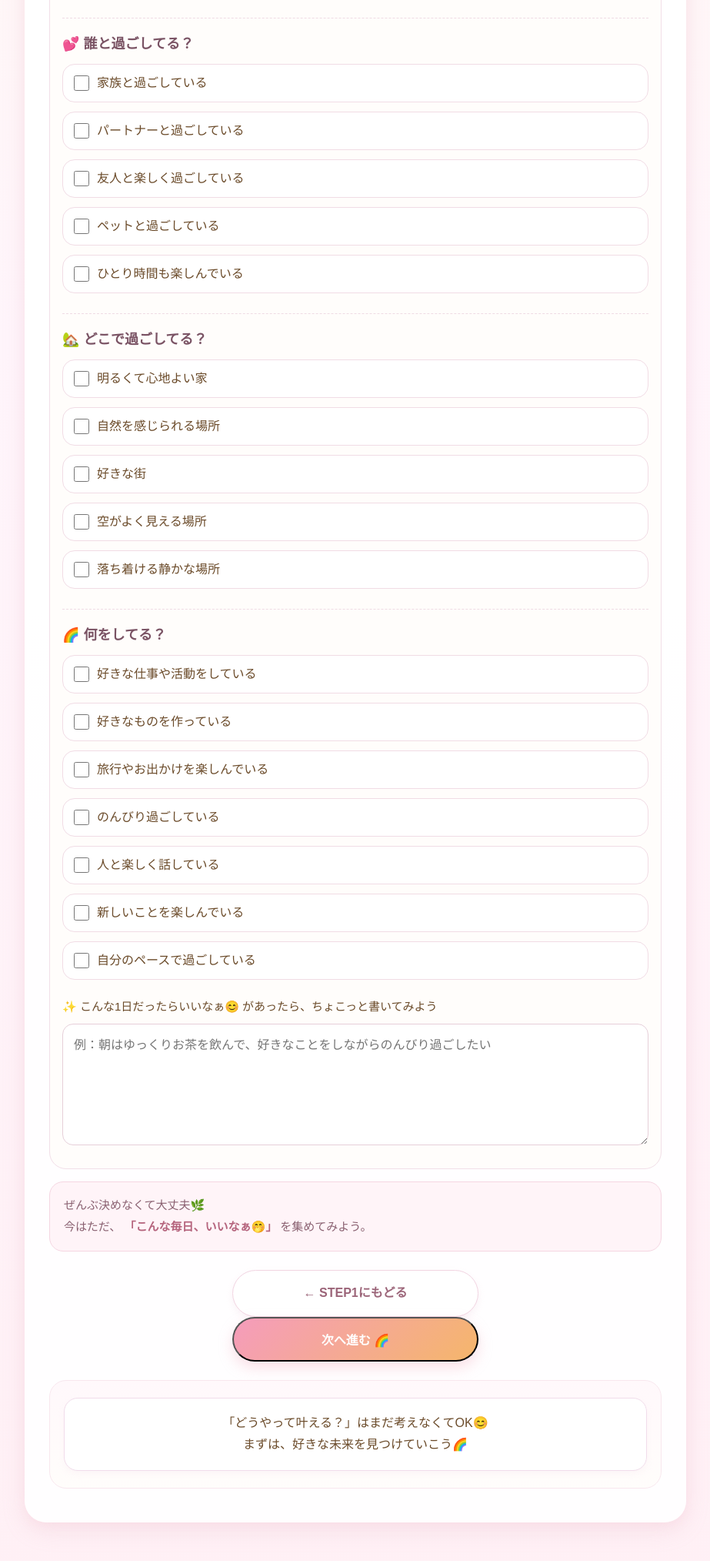
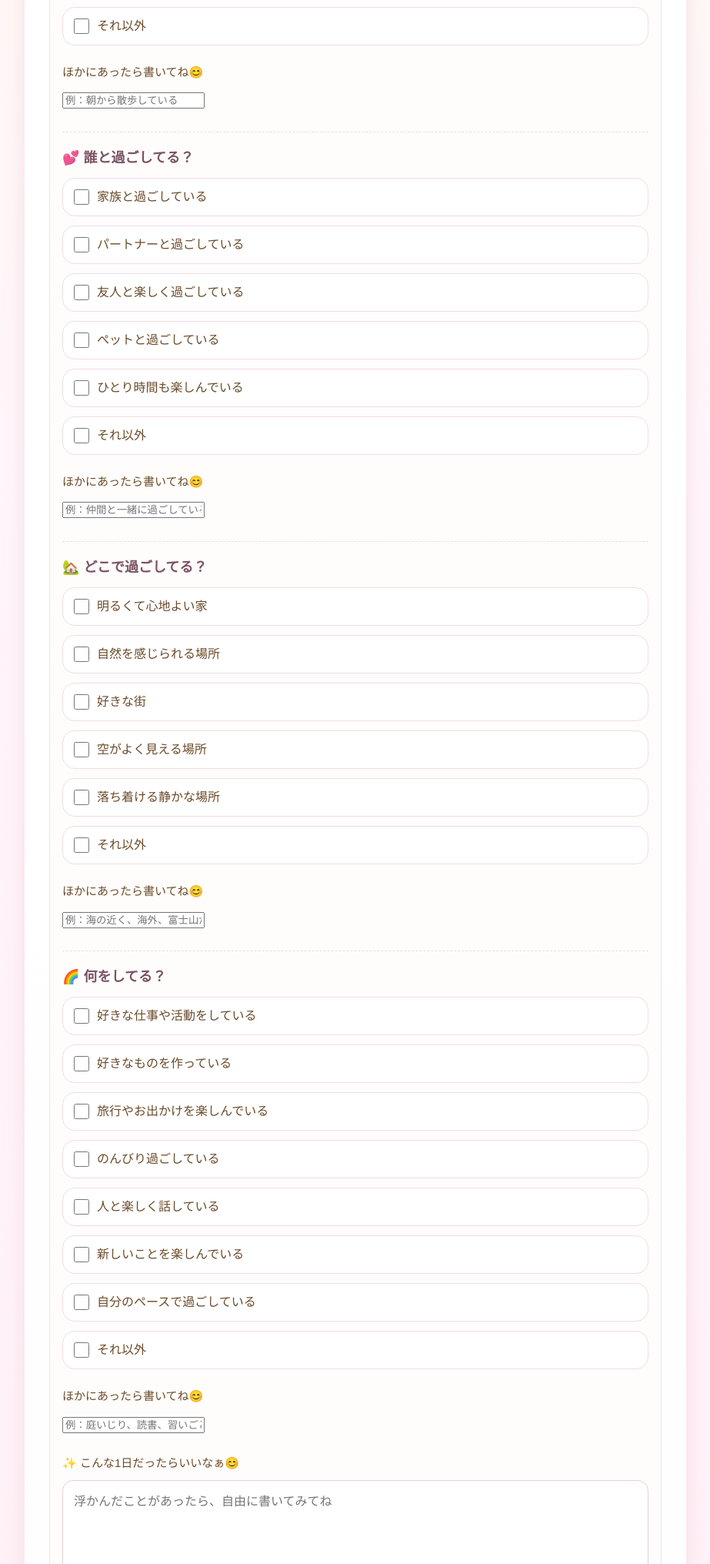
Before and after one commit to Chappy-Sally/chappy-sally-mirai, a plain HTML site: page step2.html in a window 1280 px wide. Shown: the part 768-2800 px from the top of the page at 77% size, without its empty margins (178-1101 px from the left). Drawn offline with Linux system fonts and the light colour scheme.

Commit message:
Update step2.html

```diff
--- a/step2.html
+++ b/step2.html
@@ -115,6 +115,27 @@
                 <span>バタバタせずのんびりしている</span>
               </label>
 
+              <label class="choice-item">
+                <input
+                  type="checkbox"
+                  name="morning"
+                  value="それ以外"
+                >
+                <span>それ以外</span>
+              </label>
+
+            </div>
+
+            <div class="other-box small-other-box">
+              <label for="morningOther">
+                ほかにあったら書いてね😊
+              </label>
+
+              <input
+                type="text"
+                id="morningOther"
+                placeholder="例：朝から散歩している"
+              >
             </div>
 
           </div>
@@ -174,6 +195,27 @@
                 <span>ひとり時間も楽しんでいる</span>
               </label>
 
+              <label class="choice-item">
+                <input
+                  type="checkbox"
+                  name="withWho"
+                  value="それ以外"
+                >
+                <span>それ以外</span>
+              </label>
+
+            </div>
+
+            <div class="other-box small-other-box">
+              <label for="withWhoOther">
+                ほかにあったら書いてね😊
+              </label>
+
+              <input
+                type="text"
+                id="withWhoOther"
+                placeholder="例：仲間と一緒に過ごしている"
+              >
             </div>
 
           </div>
@@ -233,6 +275,27 @@
                 <span>落ち着ける静かな場所</span>
               </label>
 
+              <label class="choice-item">
+                <input
+                  type="checkbox"
+                  name="place"
+                  value="それ以外"
+                >
+                <span>それ以外</span>
+              </label>
+
+            </div>
+
+            <div class="other-box small-other-box">
+              <label for="placeOther">
+                ほかにあったら書いてね😊
+              </label>
+
+              <input
+                type="text"
+                id="placeOther"
+                placeholder="例：海の近く、海外、富士山が見える場所 など"
+              >
             </div>
 
           </div>
@@ -310,23 +373,43 @@
                 <span>自分のペースで過ごしている</span>
               </label>
 
+              <label class="choice-item">
+                <input
+                  type="checkbox"
+                  name="doing"
+                  value="それ以外"
+                >
+                <span>それ以外</span>
+              </label>
+
+            </div>
+
+            <div class="other-box small-other-box">
+              <label for="doingOther">
+                ほかにあったら書いてね😊
+              </label>
+
+              <input
+                type="text"
+                id="doingOther"
+                placeholder="例：庭いじり、読書、習いごと など"
+              >
             </div>
 
           </div>
 
 
-          <!-- 自由入力 -->
-          <div class="other-box">
+          <!-- 最後の自由入力 -->
+          <div class="other-box final-future-box">
 
             <label for="futureDay">
               ✨ こんな1日だったらいいなぁ😊
-              があったら、ちょこっと書いてみよう
             </label>
 
             <textarea
               id="futureDay"
               rows="5"
-              placeholder="例：朝はゆっくりお茶を飲んで、好きなことをしながらのんびり過ごしたい"
+              placeholder="浮かんだことがあったら、自由に書いてみてね"
             ></textarea>
 
           </div>
@@ -399,6 +482,7 @@
   <script>
 
     function getCheckedValues(name) {
+
       const checked =
         document.querySelectorAll(
           'input[name="' + name + '"]:checked'
@@ -407,6 +491,7 @@
       return Array.from(checked).map(
         item => item.value
       );
+
     }
 
 
@@ -423,14 +508,38 @@
           morning:
             getCheckedValues("morning"),
 
+          morningOther:
+            document
+              .getElementById("morningOther")
+              .value
+              .trim(),
+
           withWho:
             getCheckedValues("withWho"),
+
+          withWhoOther:
+            document
+              .getElementById("withWhoOther")
+              .value
+              .trim(),
 
           place:
             getCheckedValues("place"),
 
+          placeOther:
+            document
+              .getElementById("placeOther")
+              .value
+              .trim(),
+
           doing:
             getCheckedValues("doing"),
+
+          doingOther:
+            document
+              .getElementById("doingOther")
+              .value
+              .trim(),
 
           futureDay:
             document
@@ -449,6 +558,7 @@
 
         window.location.href =
           "step3.html";
+
       }
     );
 
@@ -522,6 +632,30 @@
 
 
       document.getElementById(
+        "morningOther"
+      ).value =
+        data.morningOther || "";
+
+
+      document.getElementById(
+        "withWhoOther"
+      ).value =
+        data.withWhoOther || "";
+
+
+      document.getElementById(
+        "placeOther"
+      ).value =
+        data.placeOther || "";
+
+
+      document.getElementById(
+        "doingOther"
+      ).value =
+        data.doingOther || "";
+
+
+      document.getElementById(
         "futureDay"
       ).value =
         data.futureDay || "";
```
